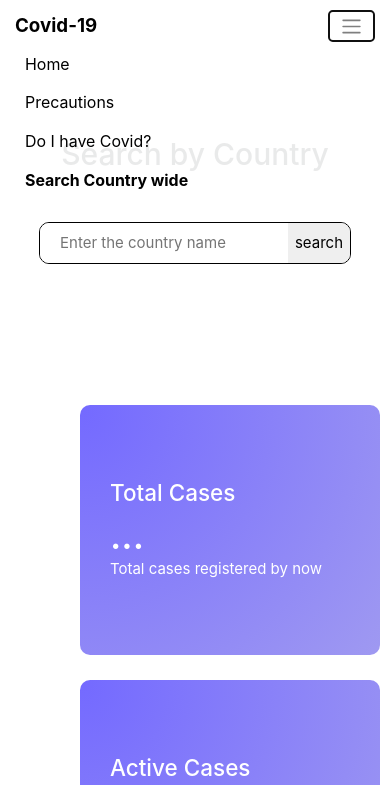
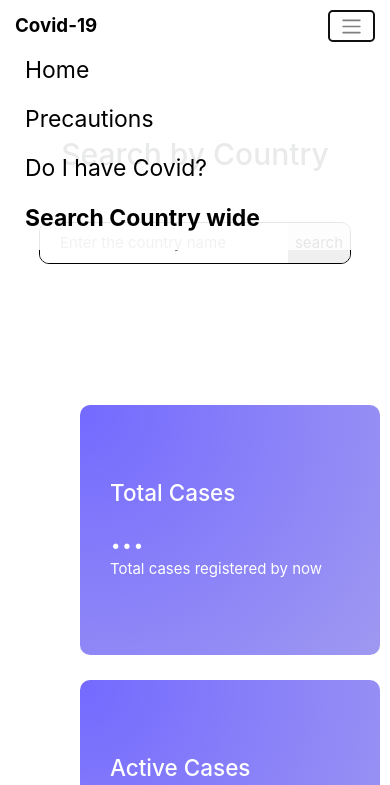
Before and after one commit to SpartonForAuth/testingnow, a plain HTML site: page searchpage/search.html in a window 390 px wide. Both pictures are taken after a click on the button "Toggle navigation". Shown: the top 785 px of the page. Drawn offline with nearby package versions, Linux system fonts and the light colour scheme; a script that the page names is missing.

Commit message:
Add files via upload

```diff
--- a/homepage/styleshomepage.css
+++ b/homepage/styleshomepage.css
@@ -159,8 +159,8 @@ footer p {
     *{
         font-size:15px;
     }
-    .navul{
-    font-size:125%;
+    .navul {
+        font-size: 180%;
     }
     .info-card {
     width: 300px;
--- a/searchpage/search.css
+++ b/searchpage/search.css
@@ -1,43 +1,45 @@
-.info-section .row{
-    width:90%;
+.info-section .row {
+    width: 90%;
 }
 
-.info-section {
+.info-section {}
 
-}
-form{
+form {
     width: 80%;
     border-radius: 10px;
     display: flex;
     border: 1px solid black;
     overflow: hidden;
 }
-.search-bar{
-    width:80%;
+
+.search-bar {
+    width: 80%;
     height: 50px;
     border: none;
-    padding-left:20px;
+    padding-left: 20px;
 }
-.search-button{
-    width:20%;
+
+.search-button {
+    width: 20%;
     border: none;
 
 }
 
-.country-name{
-    font-size:100%;
+.country-name {
+    font-size: 100%;
 }
 
 input::-webkit-calendar-picker-indicator {
-  display: none;
+    display: none;
 }
-.heading{
-    margin-top:20px;
+
+.heading {
+    margin-top: 20px;
     margin-bottom: 50px;
 }
 
-.country-name{
-    color:blue;
+.country-name {
+    color: blue;
     font-weight: bold;
 }
 
@@ -45,31 +47,34 @@ input::-webkit-calendar-picker-indicator {
 
 /*laptops and desktops*/
 @media only screen and (min-width:1200px) {
-    form{
-        width:50%;
+    form {
+        width: 50%;
     }
 
 }
+
 /*potrait mode for tabs*/
-@media only screen and (max-width:1023px) {
+@media only screen and (max-width:1023px) {}
 
-}
 /*tabs*/
-@media only screen and (max-width:767px) {
+@media only screen and (max-width:767px) {}
 
-}
 /*normal phones*/
 @media only screen and (max-width:480px) {
-        .search-bar{
+        *{
+        font-size:15px;
+    }
+    .search-bar {
         height: 40px;
     }
-        .navul{
-    font-size:125%;
+
+    .navul {
+        font-size: 180%;
     }
 }
 
 
 
-.hide-all{
+.hide-all {
     display: none;
 }
--- a/searchpage/search.html
+++ b/searchpage/search.html
@@ -28,7 +28,7 @@
             <div class="collapse navbar-collapse" id="navbarSupportedContent">
                 <ul class="navbar-nav ml-auto">
                     <li class="nav-item">
-                        <a class="nav-link" href="/homepage/index.html"><span class="navul">Home</span></a>
+                        <a class="nav-link" href="/testingnow/homepage/index.html"><span class="navul">Home</span></a>
                     </li>
                     <li class="nav-item">
                         <a class="nav-link" href="#"><span class="navul">Precautions</span></a>
```
